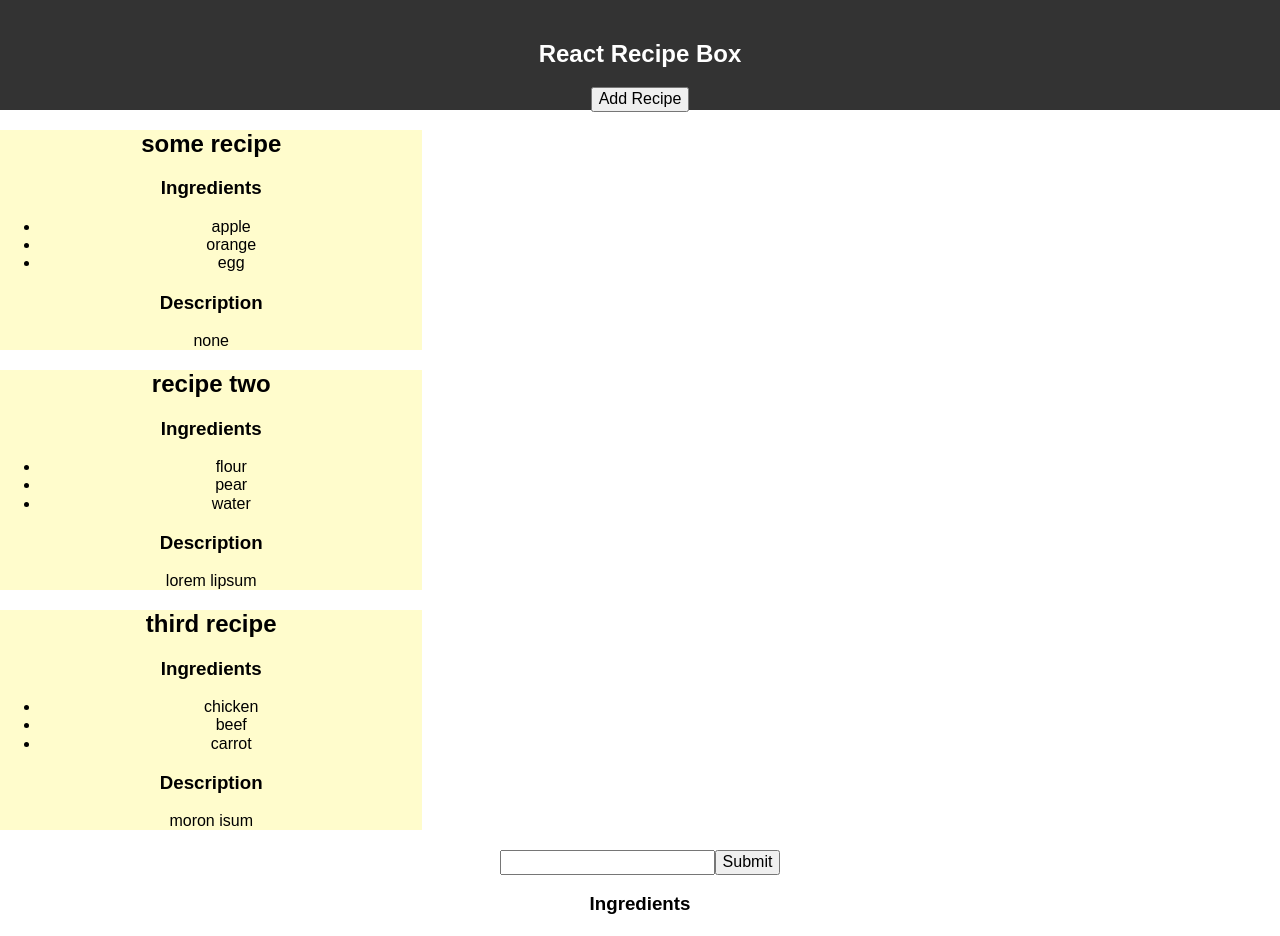
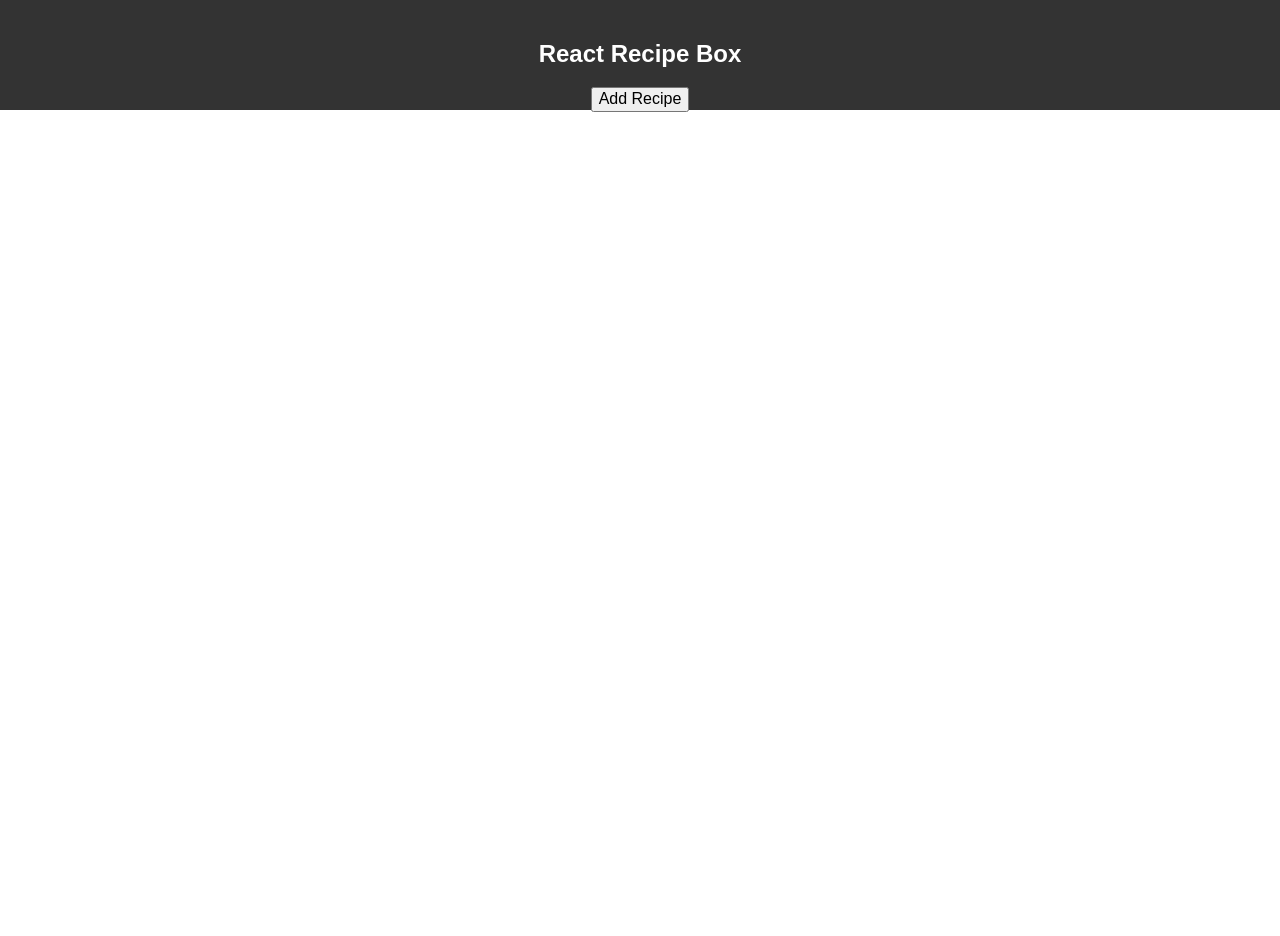
Before and after one commit to ethanchoi812/react-recipe-box, a React (Create React App) app: page / in a window 1280 px wide. Shown: the top 936 px of the page. After the commit the page ends 800 px from the top, so only its background shows below. Built offline with nearby package versions, Linux system fonts and the light colour scheme.

Commit message:
-Added localstorage feature to store data; -Updated 'Add recipe button' to show/hide form onclick;

```diff
--- a/src/App.js
+++ b/src/App.js
@@ -52,17 +52,15 @@ class Editor extends Component {
 
   	const changedTitle = this.state.changedTitle;
     this.props.onHandleSubmit(changedTitle);
-    this.state = {
-    	changedTitle:''
-    };
+    this.setState({changedTitle:''});
   }
 
 	render(){
 
 		const recipe = this.props.recipe;
-	   const title = recipe.title;
-	   const ingredients = recipe.ingredients;
-	   const description = recipe.description;
+		const title = recipe.title;
+		const ingredients = recipe.ingredients;
+		const description = recipe.description;
 
 	    //const changedTitle = this.state.changedTitle;
 
@@ -125,7 +123,18 @@ class AddRecipe extends Component {
     const description = this.state. descriptionVal;
     const addedRecipe = {title, ingredients, description};
 
-    this.props.onHandleAddRecipe(addedRecipe);
+    if(title === '' && ingredients.length === 0 && description === ''){
+    	return false;
+    } else {
+     this.props.onHandleAddRecipe(addedRecipe);
+    }
+
+    this.setState({
+    	newRecipe: [],
+        titleVal:'',
+        ingredientsVal:'',
+        descriptionVal:''
+    });
   }
 
   render(){
@@ -149,35 +158,11 @@ class App extends Component {
   constructor(props){
     super(props);
     this.state = {
-      recipes:[
-      {
-        id: 0,
-        title:'some recipe',
-        ingredients:['apple','orange','egg'],
-        description:'none'
-      },
-      {
-        id: 1,
-        title:'recipe two',
-        ingredients:['flour','pear','water'],
-        description:'lorem lipsum'
-      },
-      {
-        id: 2,
-        title:'third recipe',
-        ingredients:['chicken','beef','carrot'],
-        description:'moron isum'
-      }],
-
-      clickedRecipe: [{
-        id:'',
-      	title:'',
-      	value:'',
-      	ingredients:[],
-      	description:''
-  	  }],
-
-      count: 0
+      recipes: [],
+      recipe_count: 0,
+      clickedRecipe: [],
+      show_addnew: false,
+      show_editor: false,
     }
 
     this.handleOpenEdit = this.handleOpenEdit.bind(this);
@@ -186,14 +171,49 @@ class App extends Component {
     this.handleAddNewRecipe = this.handleAddNewRecipe.bind(this);
   }
 
+  componentDidMount(){
+  	const storedRecipes = JSON.parse(localStorage.getItem("recipes")) || [];
+  	const storedCount = Number(localStorage.getItem("recipe_count")) || 0;
 
-  handleOpenEdit(i){
-    this.setState({clickedRecipe:i});
+  	this.setState({
+  		recipes: storedRecipes,
+  		recipe_count: storedCount
+  	});
+  }
+
+  handleOpenAdd(e){
+  	e.preventDefault();
+    this.setState({show_addnew:true});
+  }
+
+  handleAddNewRecipe(addedRecipe){
+    const theRecipes = this.state.recipes.slice();
+    let count = this.state.recipe_count + 1;
+
+    addedRecipe.id = count;
+    theRecipes.push(addedRecipe);
+    this.setState({
+    	recipes: theRecipes,
+    	recipe_count: count
+    });
+
+    localStorage.setItem("recipes", JSON.stringify(theRecipes));
+    localStorage.setItem("recipes_count", JSON.stringify(count));
+
+    this.setState({show_addnew: false});
+  }
+
+
+  handleOpenEdit(recipe){
+    this.setState({
+    	show_editor:true,
+    	clickedRecipe:recipe
+    });
   }
 
   handleSubmit(changedTitle){
 
-    const theRecipes = this.state.recipes;
+    const theRecipes = this.state.recipes.slice();
     const newRecipe = this.state.clickedRecipe;
     const n = newRecipe.id;
     const idx = theRecipes.findIndex(recipe => recipe.id === n);
@@ -202,24 +222,14 @@ class App extends Component {
 
     theRecipes.splice(idx, 1, newRecipe);
     this.setState({ recipes: theRecipes });
-  }
-
-  handleOpenAdd(e){
-    alert("it is opened!");
-  }
-
-  handleAddNewRecipe(addedRecipe){
-    const theRecipes = this.state.recipes;
-    const count = this.state.count;
-
-    addedRecipe.id = count + 1;
-    theRecipes.push(addedRecipe);
-    this.setState({ recipes: theRecipes });
+    localStorage.setItem("recipes", JSON.stringify(theRecipes));
   }
 
   render() {
     const recipes = this.state.recipes;
     const clickedRecipe = this.state.clickedRecipe;
+    const show_addnew = this.state.show_addnew;
+    const show_editor = this.state.show_editor;
 
     return (
       <div className="App">
@@ -227,9 +237,13 @@ class App extends Component {
           <h2>React Recipe Box</h2>
           <button className="add-btn" onClick={this.handleOpenAdd}>Add Recipe</button>
         </div>
-        {recipes.map(recipe=> <Card recipe={recipe} onDoubleClick={this.handleOpenEdit} /> )}
-          <Editor recipe={clickedRecipe} onHandleSubmit={this.handleSubmit}/>
-          <AddRecipe onHandleAddRecipe={this.handleAddNewRecipe}/>
+        {recipes.length > 0
+        	? recipes.map(recipe=> <Card recipe={recipe} onDoubleClick={this.handleOpenEdit} /> )
+        	: null}
+        {show_editor ?
+          <Editor recipe={clickedRecipe} onHandleSubmit={this.handleSubmit}/> : null}
+          {show_addnew ?
+          <AddRecipe onHandleAddRecipe={this.handleAddNewRecipe}/> : null}
       </div>
     );
   }
```
